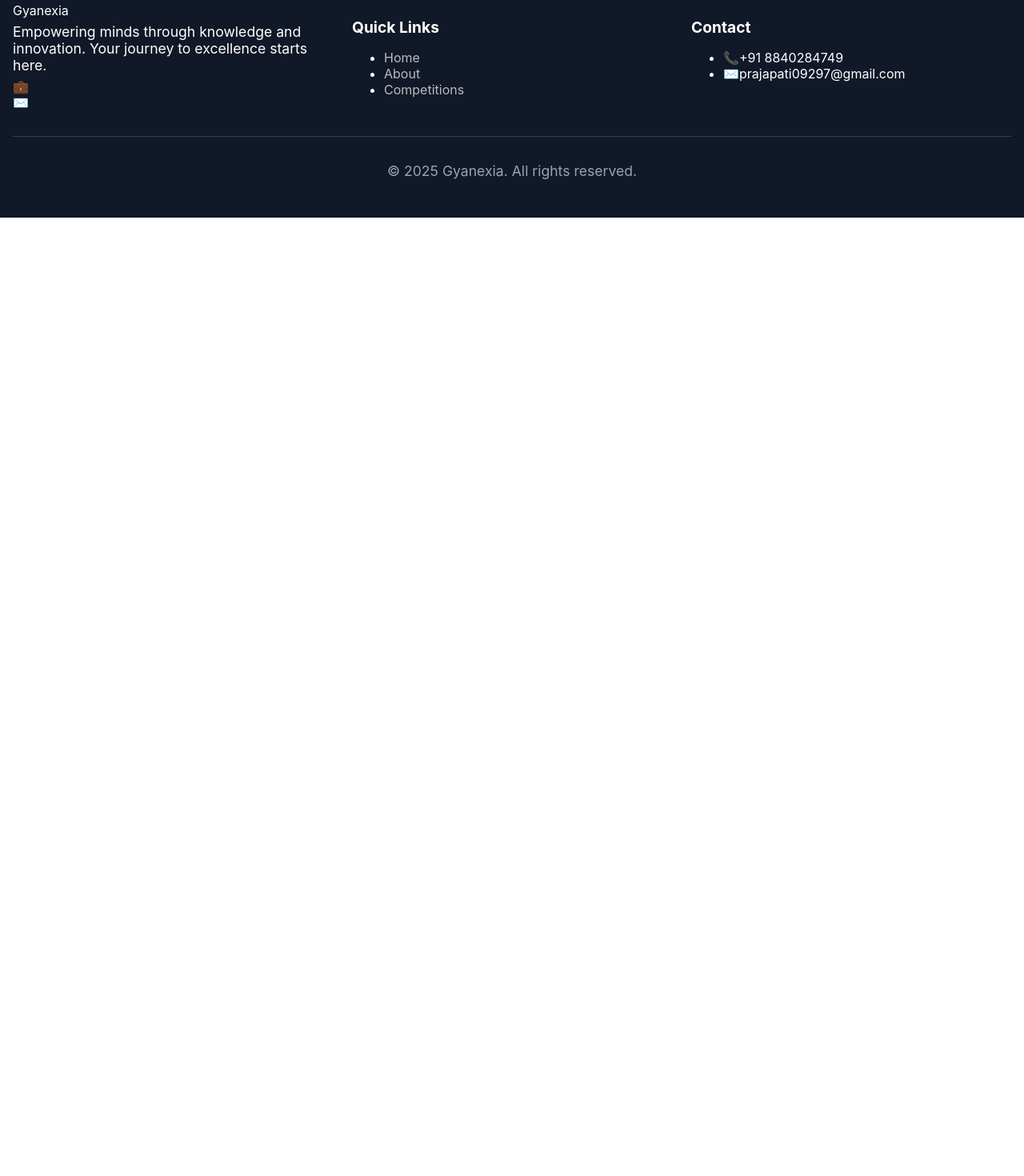
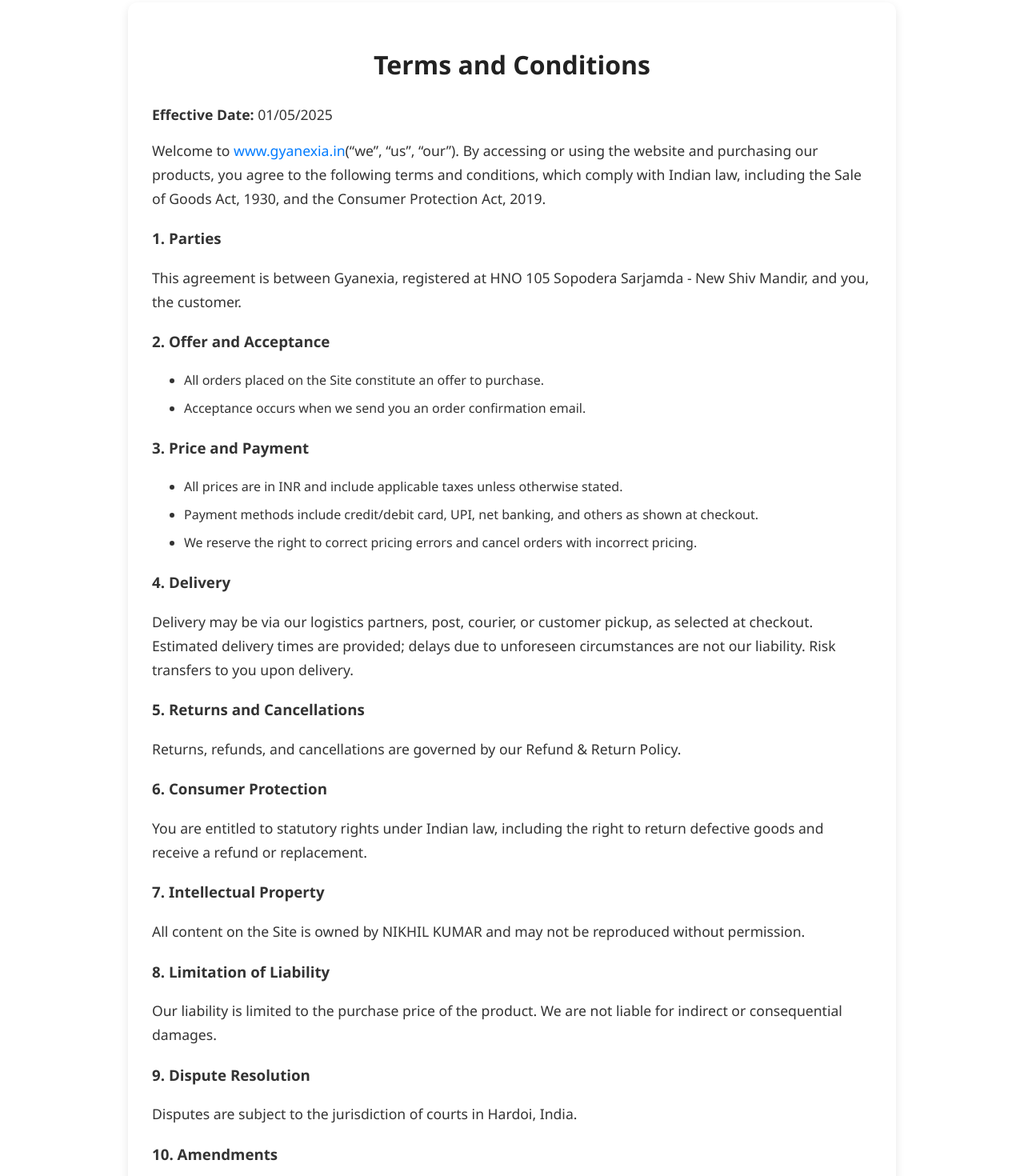
Before and after one commit to nikhilprajapati-21/gyanexia, a React (Create React App) app: page /terms in a window 1280 px wide. Shown: the part 140-1610 px from the top of the page at 80% size. Before the commit the page ends 800 px from the top, so only its background shows below. Built offline with nearby package versions, Linux system fonts and the light colour scheme.

Commit message:
registration page updated

```diff
--- a/src/App.js
+++ b/src/App.js
@@ -5,7 +5,12 @@
 import Competitions from "./pages/Competitions";
 import PreviousResults from "./pages/PreviousResults";
 import ContactUs from "./pages/ContactUs";
-import Sponsors from "./pages/Sponsors"; // ✅ Import Sponsors
+import Sponsors from "./pages/Sponsors";
+
+// ✅ Import new legal pages
+import Terms from "./pages/Terms";
+import Privacy from "./pages/Privacy";
+import Refund from "./pages/Refund";
 
 function App() {
   return (
@@ -16,8 +21,13 @@
           <Route path="/about" element={<About />} />
           <Route path="/competitions" element={<Competitions />} />
           <Route path="/previous-results" element={<PreviousResults />} />
-          <Route path="/sponsors" element={<Sponsors />} /> {/* ✅ Add this */}
+          <Route path="/sponsors" element={<Sponsors />} />
           <Route path="/contact" element={<ContactUs />} />
+
+          {/* ✅ Legal Pages */}
+          <Route path="/terms" element={<Terms />} />
+          <Route path="/privacy" element={<Privacy />} />
+          <Route path="/refund" element={<Refund />} />
         </Routes>
       </Layout>
     </Router>
--- a/src/components/Footer.css
+++ b/src/components/Footer.css
@@ -14,15 +14,52 @@
 .footer-heading {
   font-size: 1.2rem;
   margin-bottom: 0.5rem;
+  color: #f5f5f5;
 }
 
 .footer-link {
   color: #bbb;
   text-decoration: none;
+  display: block;
+  margin: 4px 0;
+  transition: color 0.3s ease;
 }
 
 .footer-link:hover {
-  color: white;
+  color: #fff;
+}
+
+.footer-description {
+  font-size: 0.9rem;
+  color: #ccc;
+  margin: 0.5rem 0 1rem;
+}
+
+.social-links {
+  display: flex;
+  gap: 0.5rem;
+}
+
+.social-icon {
+  font-size: 1.2rem;
+  cursor: pointer;
+  transition: transform 0.2s ease;
+}
+
+.social-icon:hover {
+  transform: scale(1.2);
+}
+
+.footer-contact-item {
+  display: flex;
+  align-items: center;
+  gap: 0.5rem;
+  margin: 4px 0;
+  color: #bbb;
+}
+
+.footer-contact-icon {
+  font-size: 1.1rem;
 }
 
 .footer-bottom {
@@ -30,4 +67,6 @@
   margin-top: 1rem;
   border-top: 1px solid #333;
   padding-top: 1rem;
+  font-size: 0.85rem;
+  color: #aaa;
 }
--- a/src/components/Footer.js
+++ b/src/components/Footer.js
@@ -1,7 +1,7 @@
 // src/components/Footer.js
 import React from "react";
 import { Link } from "react-router-dom";
-import "./Footer.css"; // optional, if you want separate styling
+import "./Footer.css";
 
 const Footer = () => {
   return (
@@ -29,8 +29,10 @@
             <ul className="footer-list">
               <li><Link to="/" className="footer-link">Home</Link></li>
               <li><Link to="/about" className="footer-link">About</Link></li>
-              {/* <li><a href="#" className="footer-link">Services</a></li> */}
               <li><Link to="/competitions" className="footer-link">Competitions</Link></li>
+              <li><Link to="/terms" className="footer-link">Terms & Conditions</Link></li>
+              <li><Link to="/privacy" className="footer-link">Privacy Policy</Link></li>
+              <li><Link to="/refund" className="footer-link">Refund Policy</Link></li>
             </ul>
           </div>
 
--- a/src/pages/Competitions.js
+++ b/src/pages/Competitions.js
@@ -139,6 +139,7 @@
         <div className="form-overlay">
           <div className="form-container">
             <h2>Gyanotsav 2.0 Registration</h2>
+            <h3>Registration fees: ₹70/-</h3>
 
             {!formSubmitted ? (
               <form onSubmit={handleSubmit}>
--- /dev/null
+++ b/src/pages/LegalPages.css
@@ -0,0 +1,49 @@
+.legal-container {
+  max-width: 900px;
+  margin: 80px auto; /* add spacing below navbar */
+  padding: 30px;
+  background: #ffffff;
+  border-radius: 12px;
+  box-shadow: 0 4px 12px rgba(0, 0, 0, 0.1);
+  font-family: "Segoe UI", Tahoma, Geneva, Verdana, sans-serif;
+  line-height: 1.7;
+  color: #333;
+}
+
+.legal-container h1 {
+  font-size: 2rem;
+  margin-bottom: 20px;
+  color: #222;
+  text-align: center;
+}
+
+.legal-container h2 {
+  font-size: 1.4rem;
+  margin-top: 25px;
+  margin-bottom: 12px;
+  color: #444;
+  border-left: 4px solid #007bff;
+  padding-left: 10px;
+}
+
+.legal-container p {
+  margin-bottom: 15px;
+}
+
+.legal-container ul {
+  margin: 10px 0 20px 20px;
+  padding-left: 20px;
+}
+
+.legal-container li {
+  margin-bottom: 8px;
+}
+
+.legal-container a {
+  color: #007bff;
+  text-decoration: none;
+}
+
+.legal-container a:hover {
+  text-decoration: underline;
+}
--- /dev/null
+++ b/src/pages/Privacy.js
@@ -0,0 +1,45 @@
+// src/pages/Privacy.js
+import React from "react";
+import "./LegalPages.css";
+
+const Privacy = () => {
+  return (
+    <div className="legal-container">
+      <h1>Privacy Policy</h1>
+      <p><strong>Effective Date:</strong> 01/05/2025</p>
+      <p>
+        Our website is committed to protecting your privacy in accordance with the Information Technology
+        (Reasonable Security Practices and Procedures and Sensitive Personal Data or Information) Rules, 2011.
+      </p>
+
+      <h3>1. Information We Collect</h3>
+      <ul>
+        <li><strong>Personal Data:</strong> Name, address, email, phone number, payment details, purchase history.</li>
+        <li><strong>Automatically Collected Data:</strong> IP address, browser type, device info, cookies, tracking data.</li>
+      </ul>
+
+      <h3>2. How We Use Your Information</h3>
+      <ul>
+        <li>To process orders, deliver products, and provide customer support.</li>
+        <li>To improve our services and communicate with you about offers or updates.</li>
+      </ul>
+
+      <h3>3. Disclosure of Information</h3>
+      <p>
+        We do not sell or rent your personal information.
+        Data may be shared with third parties (e.g., payment processors, courier partners) solely to fulfill your order.
+      </p>
+
+      <h3>4. Security</h3>
+      <p>We use industry-standard security measures to protect your data.</p>
+
+      <h3>5. Your Rights</h3>
+      <p>You may request access, correction, or deletion of your personal information by contacting us.</p>
+
+      <h3>6. Policy Updates</h3>
+      <p>We may update this policy; changes will be posted here.</p>
+    </div>
+  );
+};
+
+export default Privacy;
--- /dev/null
+++ b/src/pages/Refund.js
@@ -0,0 +1,17 @@
+// src/pages/Refund.js
+import React from "react";
+import "./LegalPages.css";
+
+const Refund = () => {
+  return (
+    <div className="legal-container">
+      <h1>Refund Policy</h1>
+      <p>
+        Refund will be credited to the same mode of payment within
+        <strong> 10 working days </strong>.
+      </p>
+    </div>
+  );
+};
+
+export default Refund;
--- /dev/null
+++ b/src/pages/Terms.js
@@ -0,0 +1,72 @@
+// src/pages/Terms.js
+import React from "react";
+import "./LegalPages.css";
+
+const Terms = () => {
+  return (
+    <div className="legal-container">
+      <h1>Terms and Conditions</h1>
+      <p><strong>Effective Date:</strong> 01/05/2025</p>
+      <p>
+        Welcome to <a href="https://www.gyanexia.in/">www.gyanexia.in</a>
+        (“we”, “us”, “our”). By accessing or using the website and purchasing our products,
+        you agree to the following terms and conditions, which comply with Indian law,
+        including the Sale of Goods Act, 1930, and the Consumer Protection Act, 2019.
+      </p>
+
+      <h3>1. Parties</h3>
+      <p>
+        This agreement is between Gyanexia, registered at HNO 105 Sopodera Sarjamda - New Shiv Mandir,
+        and you, the customer.
+      </p>
+
+      <h3>2. Offer and Acceptance</h3>
+      <ul>
+        <li>All orders placed on the Site constitute an offer to purchase.</li>
+        <li>Acceptance occurs when we send you an order confirmation email.</li>
+      </ul>
+
+      <h3>3. Price and Payment</h3>
+      <ul>
+        <li>All prices are in INR and include applicable taxes unless otherwise stated.</li>
+        <li>Payment methods include credit/debit card, UPI, net banking, and others as shown at checkout.</li>
+        <li>We reserve the right to correct pricing errors and cancel orders with incorrect pricing.</li>
+      </ul>
+
+      <h3>4. Delivery</h3>
+      <p>
+        Delivery may be via our logistics partners, post, courier, or customer pickup, as selected at checkout.
+        Estimated delivery times are provided; delays due to unforeseen circumstances are not our liability.
+        Risk transfers to you upon delivery.
+      </p>
+
+      <h3>5. Returns and Cancellations</h3>
+      <p>Returns, refunds, and cancellations are governed by our Refund & Return Policy.</p>
+
+      <h3>6. Consumer Protection</h3>
+      <p>
+        You are entitled to statutory rights under Indian law, including the right to return defective goods
+        and receive a refund or replacement.
+      </p>
+
+      <h3>7. Intellectual Property</h3>
+      <p>
+        All content on the Site is owned by NIKHIL KUMAR and may not be reproduced without permission.
+      </p>
+
+      <h3>8. Limitation of Liability</h3>
+      <p>
+        Our liability is limited to the purchase price of the product.
+        We are not liable for indirect or consequential damages.
+      </p>
+
+      <h3>9. Dispute Resolution</h3>
+      <p>Disputes are subject to the jurisdiction of courts in Hardoi, India.</p>
+
+      <h3>10. Amendments</h3>
+      <p>We may update these terms at any time. Changes will be posted on this page.</p>
+    </div>
+  );
+};
+
+export default Terms;
```
Also changed, not shown: src/App.css (+16 -0 lines).
